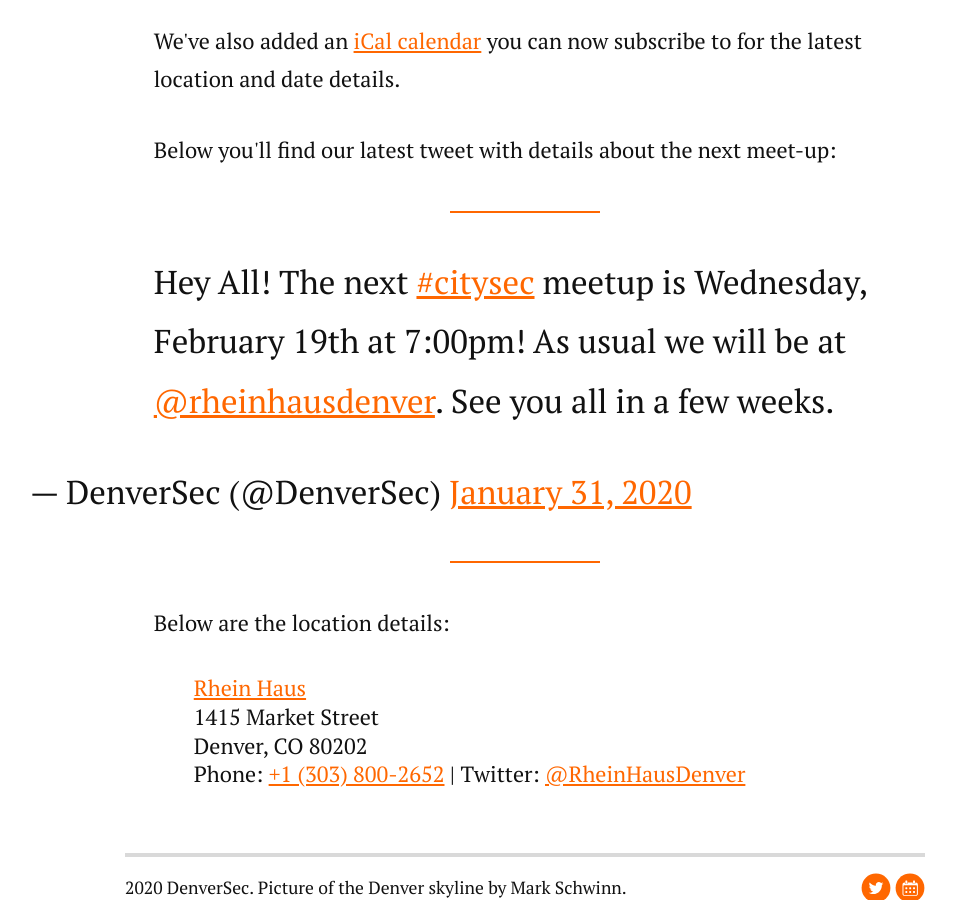
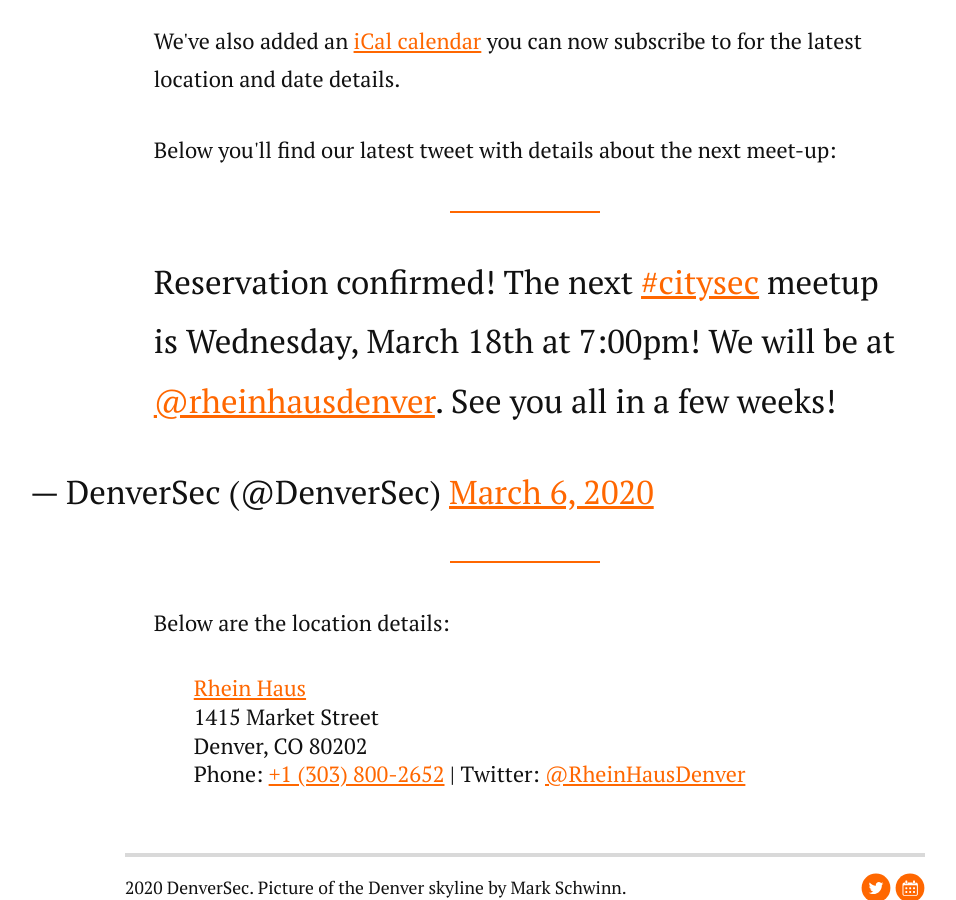
Before and after one commit to denversec/denversec.github.io, a Jekyll site: the page built from index.html, in a window 1280 px wide and 900 px high, scrolled down 961 px. Shown: the whole window, without its empty margins (115-1071 px from the left). Built offline with Jekyll 4.4.1, drawn with Linux system fonts in a browser that asks for light colours; nearby versions of some CDN libraries; comment, search, counter and statistics services are not loaded.

Commit message:
Update for next meetup

```diff
--- a/index.html
+++ b/index.html
@@ -20,7 +20,7 @@
   <p>We've also added an <a href="/meetups.ics">iCal calendar</a> you can now subscribe to for the latest location and date details.
   <p>Below you'll find our latest tweet with details about the next meet-up:</p>
   <p>
-    <blockquote class="twitter-tweet"><p lang="en" dir="ltr">Hey All! The next <a href="https://twitter.com/hashtag/citysec?src=hash&amp;ref_src=twsrc%5Etfw">#citysec</a> meetup is Wednesday, February 19th at 7:00pm! As usual we will be at <a href="https://twitter.com/rheinhausdenver?ref_src=twsrc%5Etfw">@rheinhausdenver</a>. See you all in a few weeks.</p>&mdash; DenverSec (@DenverSec) <a href="https://twitter.com/DenverSec/status/1223238949629460482?ref_src=twsrc%5Etfw">January 31, 2020</a></blockquote> <script async src="https://platform.twitter.com/widgets.js" charset="utf-8"></script>
+    <blockquote class="twitter-tweet"><p lang="en" dir="ltr">Reservation confirmed! The next <a href="https://twitter.com/hashtag/citysec?src=hash&amp;ref_src=twsrc%5Etfw">#citysec</a> meetup is Wednesday, March 18th at 7:00pm! We will be at <a href="https://twitter.com/rheinhausdenver?ref_src=twsrc%5Etfw">@rheinhausdenver</a>. See you all in a few weeks!</p>&mdash; DenverSec (@DenverSec) <a href="https://twitter.com/DenverSec/status/1236005129175928836?ref_src=twsrc%5Etfw">March 6, 2020</a></blockquote> <script async src="https://platform.twitter.com/widgets.js" charset="utf-8"></script>
   </p>
   <p>Below are the location details:</p>
   <p class="meetup-details">
```
Also changed, not shown: 1 other file.
